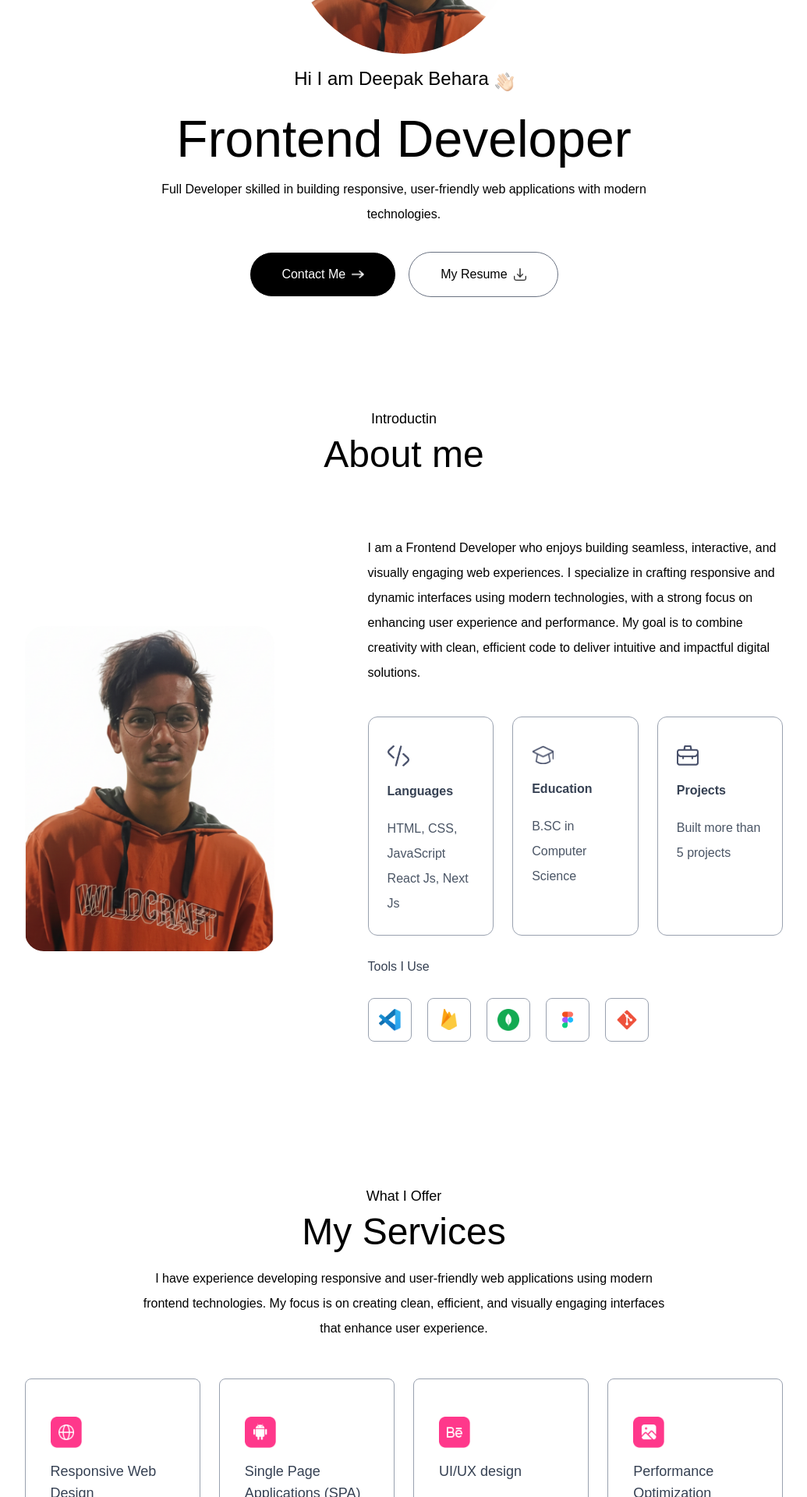
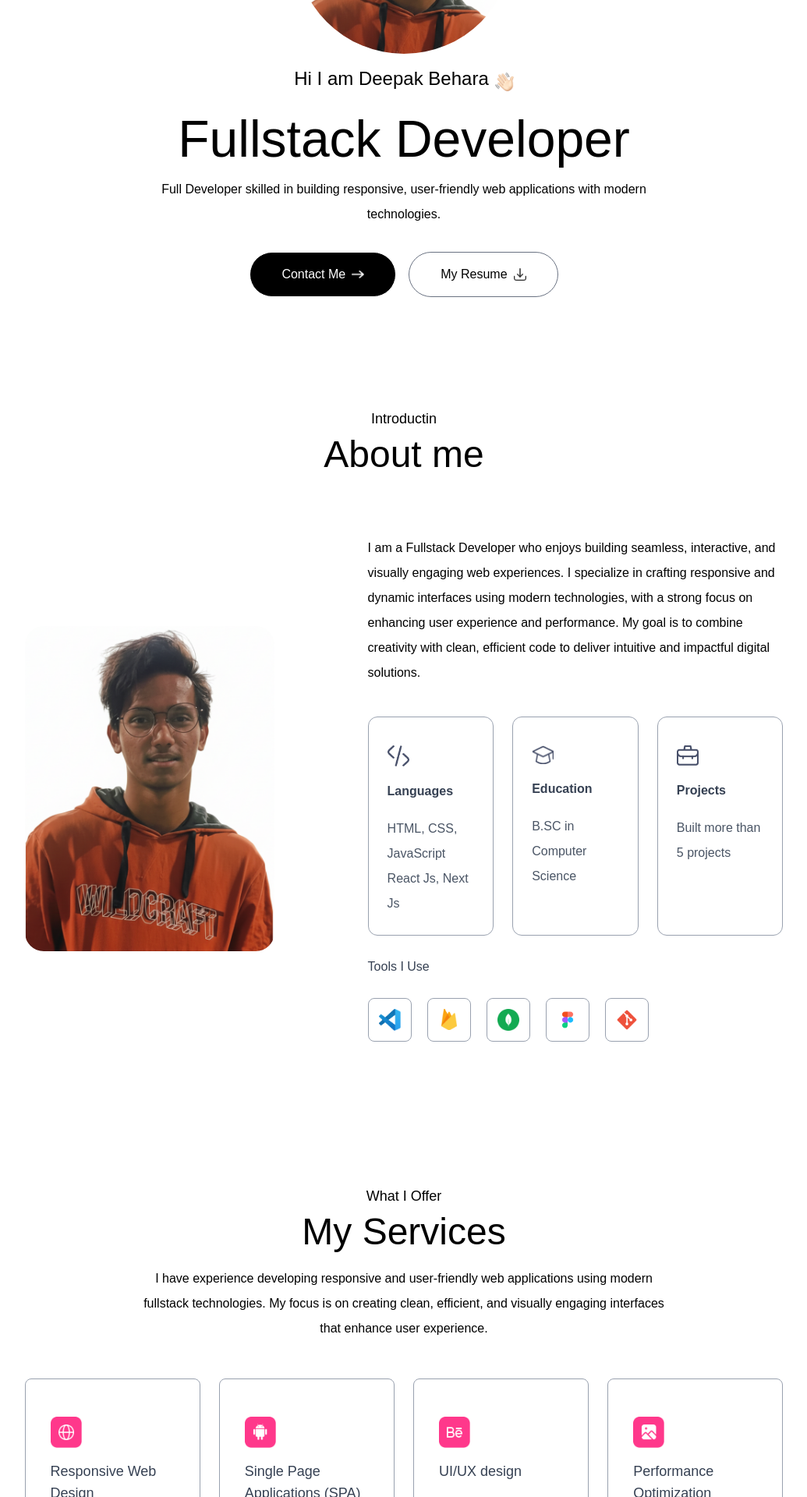
Before and after one commit to Deepaksb7/Portfolio-Website, a Next.js app: page / in a window 1280 px wide. Shown: the part 317-2237 px from the top of the page at 78% size, without its empty margins (122-1157 px from the left). Built offline with nearby package versions, Linux system fonts and the light colour scheme; a web font is replaced by a local one.

Commit message:
more updates

```diff
--- a/components/About.js
+++ b/components/About.js
@@ -42,7 +42,7 @@ const About = ({isDarkMode}) => {
     transition={{duration:0.6,delay:0.8}}
         className='flex-1'>
           <p className='mb-10 max-w-2xl font-Ovo'>
-            I am a Frontend Developer who enjoys building seamless, interactive, and visually engaging web experiences. I specialize in crafting responsive and dynamic interfaces using modern technologies, with a strong focus on enhancing user experience and performance. My goal is to combine creativity with clean, efficient code to deliver intuitive and impactful digital solutions.
+            I am a Fullstack Developer who enjoys building seamless, interactive, and visually engaging web experiences. I specialize in crafting responsive and dynamic interfaces using modern technologies, with a strong focus on enhancing user experience and performance. My goal is to combine creativity with clean, efficient code to deliver intuitive and impactful digital solutions.
           </p>
 
           <motion.ul
--- a/components/Header.js
+++ b/components/Header.js
@@ -23,7 +23,7 @@ const Header = () => {
         whileInView={{ y: 0, opacity: 1 }}
         transition={{ duration: 0.8, delay: 0.5 }}
         className='text-3xl sm:text-6xl lg:text-[66px] font-Ovo'>
-        Frontend Developer </motion.h1>
+        Fullstack Developer </motion.h1>
       <motion.p
         initial={{ opacity: 0 }}
         whileInView={{ opacity: 1 }}
--- a/components/Services.js
+++ b/components/Services.js
@@ -29,7 +29,7 @@ const Services = () => {
         whileInView={{ opacity: 1 }}
         transition={{ duration: 0.5, delay: 0.7 }}
         className='text-center max-w-2xl mx-auto mt-5 mb-12 font-Ovo'>
-        I have experience developing responsive and user-friendly web applications using modern frontend technologies. My focus is on creating clean, efficient, and visually engaging interfaces that enhance user experience.
+        I have experience developing responsive and user-friendly web applications using modern fullstack technologies. My focus is on creating clean, efficient, and visually engaging interfaces that enhance user experience.
       </motion.p>
       <motion.div
         initial={{ opacity: 0 }}
```
